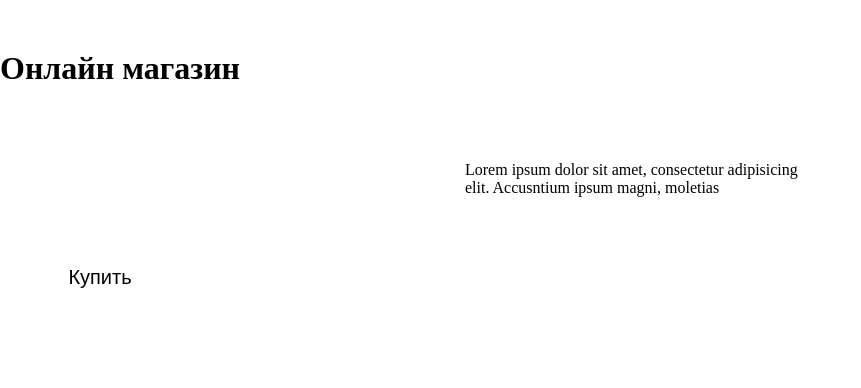
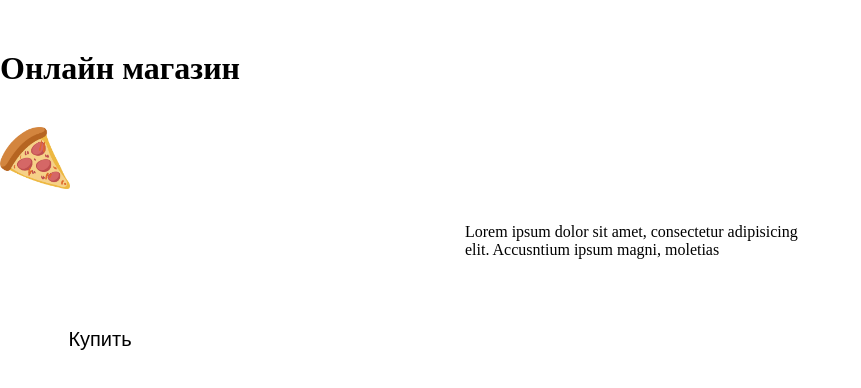
Before and after one commit to Restarter12/telegram_bot, a plain HTML site: page index.html in a window 1280 px wide. Shown: the whole page, without its empty margins (0-861 px from the left). Drawn offline with Linux system fonts and the light colour scheme.

Commit message:
Update index.html

```diff
--- a/index.html
+++ b/index.html
@@ -53,9 +53,10 @@
 <body>
     <div class="main">
         <h1>Онлайн магазин</h1>
-        <img src="" alt="">
+        <img src="images/pizza.png" alt="">
         <p>Lorem ipsum dolor sit amet, consectetur adipisicing elit. Accusntium ipsum magni, moletias</p>
         <button id="buy">Купить</button>
     </div>
+    <script src="https://telegram.org/js/telegram-web-app.js"></script>
 </body>
 </html>
```
